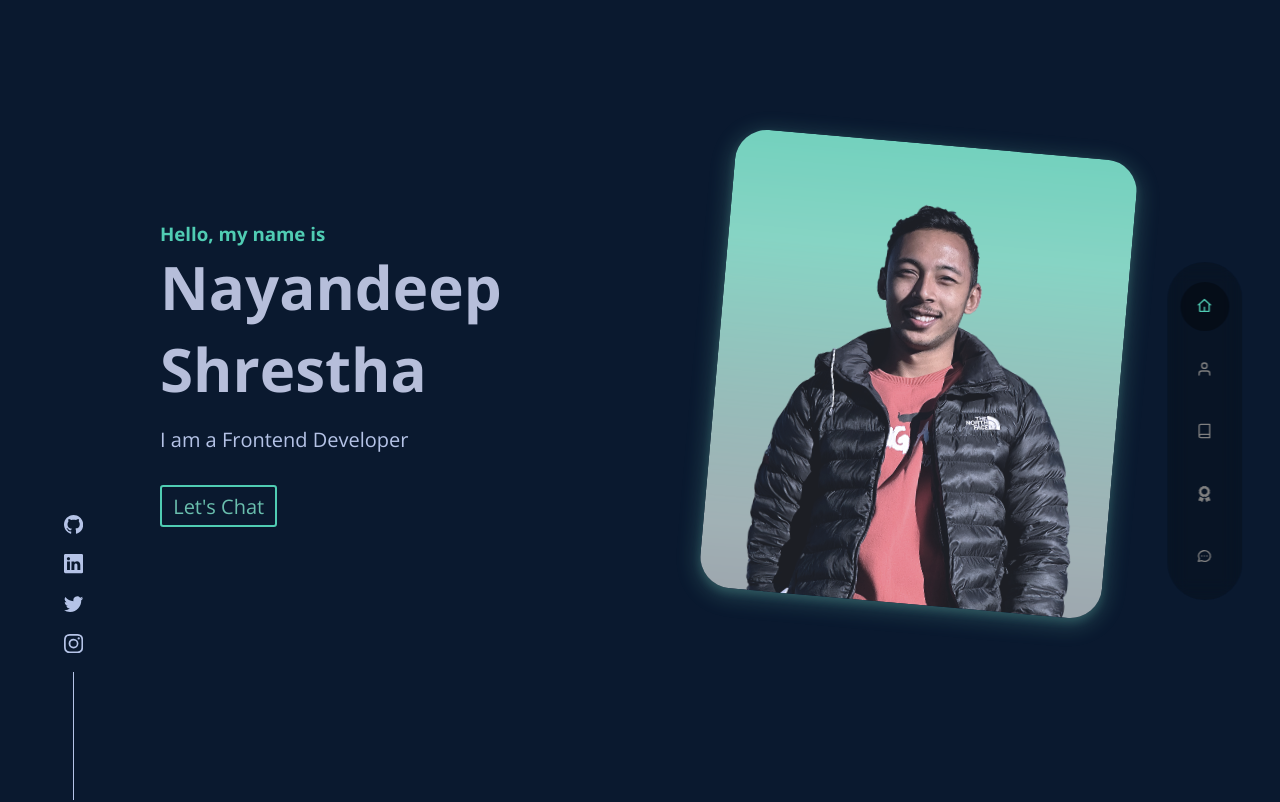
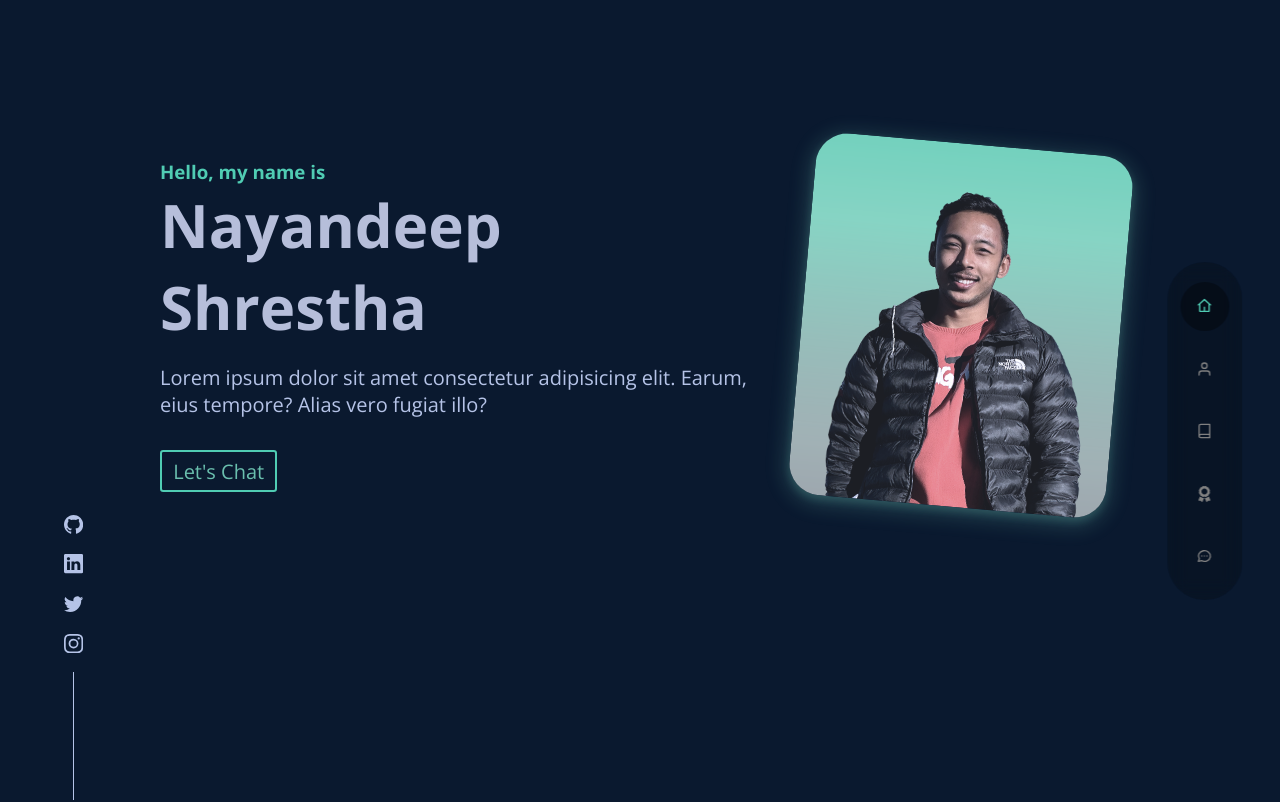
Before and after one commit to nayandeep-shrestha/my_portfolio, a React (Create React App) app: page / in a window 1280 px wide. Shown: the top 802 px of the page. Built offline with nearby package versions, Linux system fonts and the light colour scheme; a web font is replaced by a local one.

Commit message:
Update Home.js

```diff
--- a/src/components/home/Home.js
+++ b/src/components/home/Home.js
@@ -11,7 +11,7 @@ const Home = () => {
             <h3>Hello, my name is </h3>
             <h1>Nayandeep Shrestha</h1>
             <p>
-    I am a Frontend Developer
+    Lorem ipsum dolor sit amet consectetur adipisicing elit. Earum, eius tempore? Alias vero fugiat illo?
     </p>
             <a href="#contact" className='btn'>Let's Chat</a>
           </div>
```
